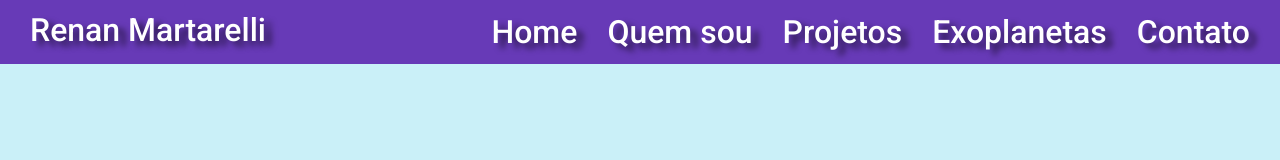
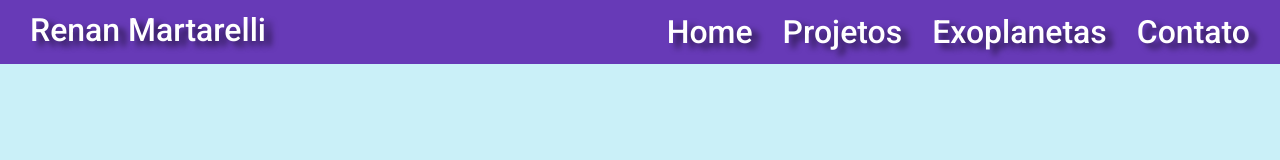
Before and after one commit to Martarelli/Angular-Martarelli, an Angular app: page / in a window 1280 px wide. Shown: the top 160 px of the page. Built offline with nearby package versions, Linux system fonts and the light colour scheme; no server answers.

Commit message:
modificado a header

```diff
--- a/src/app/shared/components/header/header.component.html
+++ b/src/app/shared/components/header/header.component.html
@@ -5,8 +5,6 @@
 
   <div class="links">
     <a routerLink="">Home</a>
-
-    <a routerLink="">Quem sou</a>
 
     <a routerLink="/projects" >Projetos</a>
 
```
